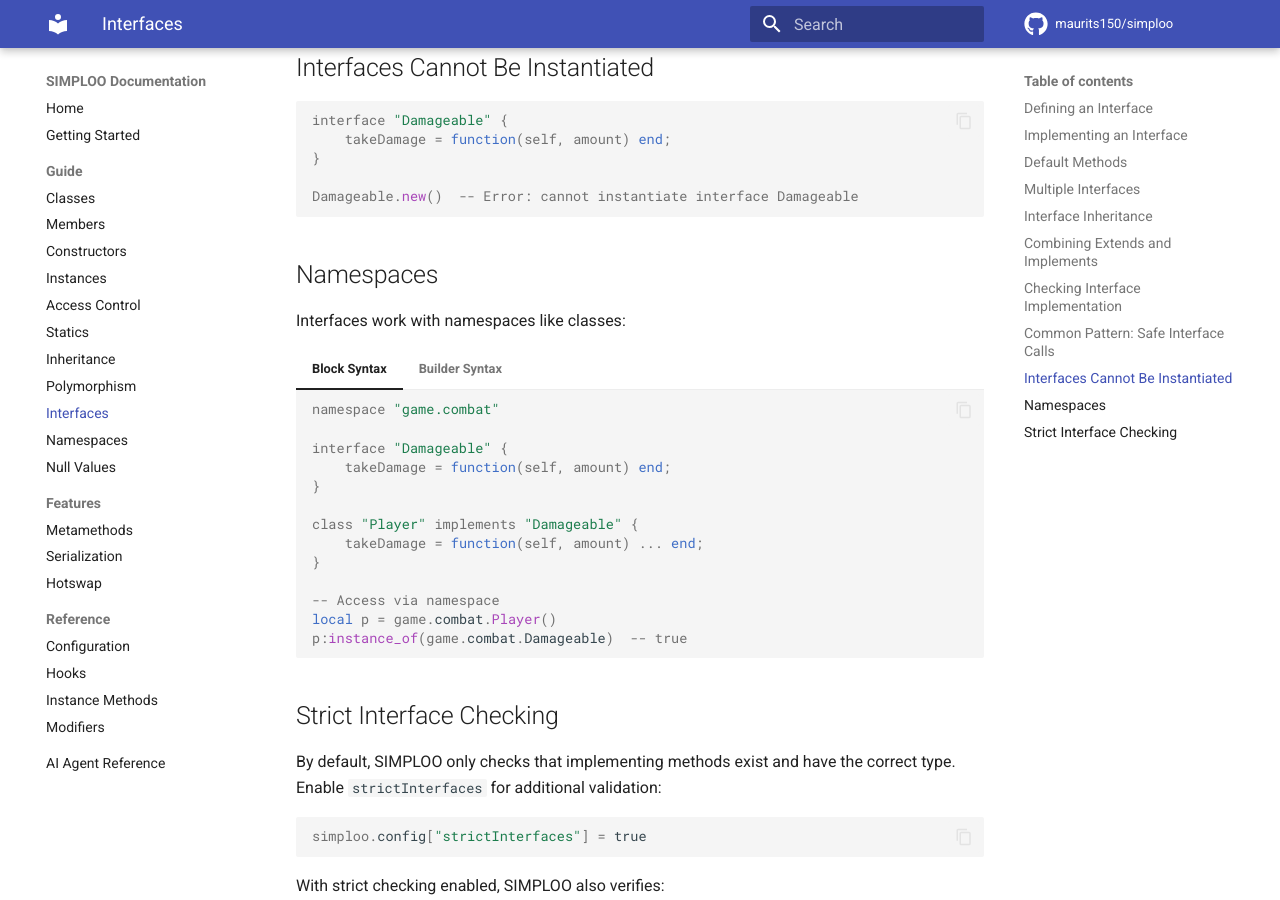
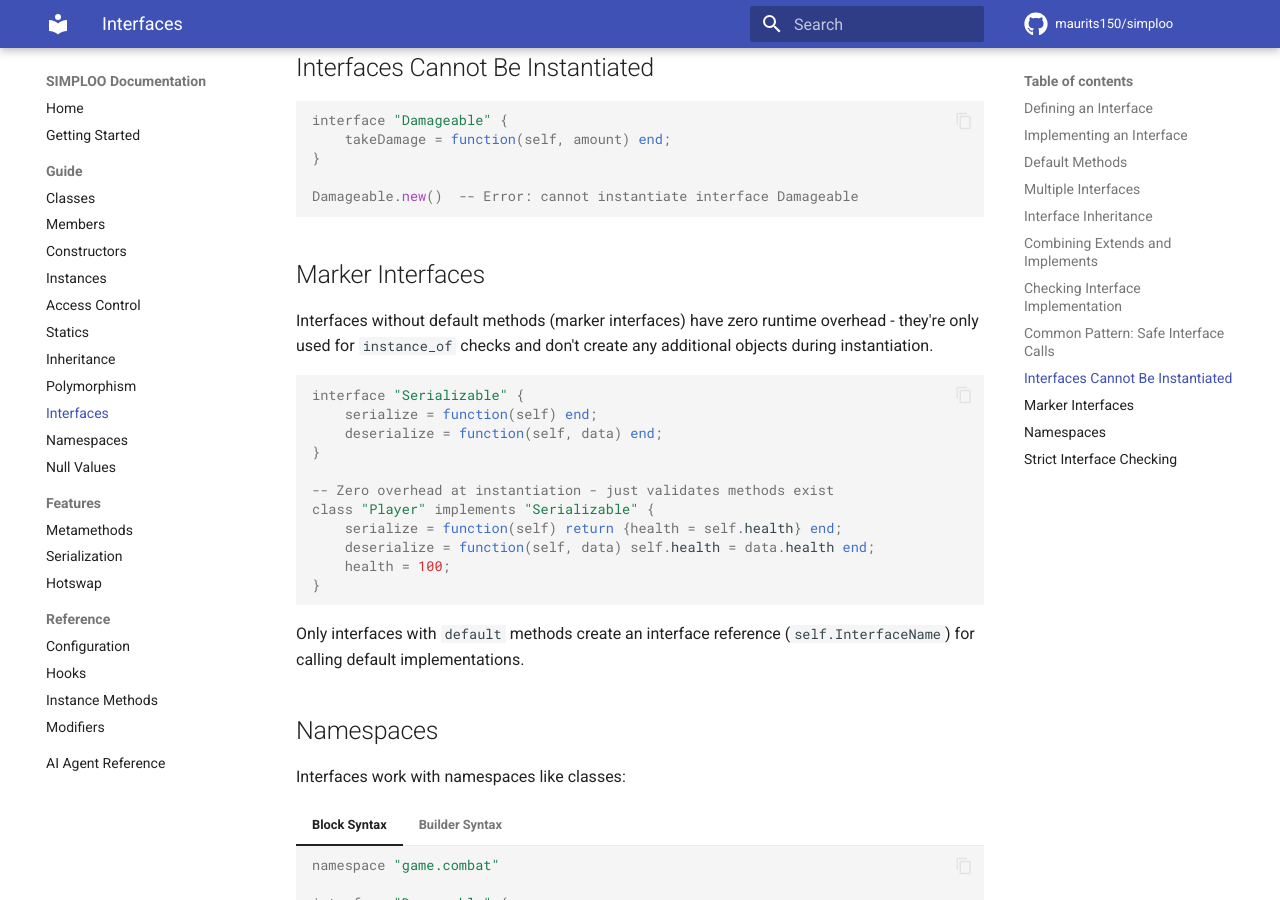
Before and after one commit to maurits150/simploo, an MkDocs documentation site: the page built from docs/guide/interfaces.md, in a window 1280 px wide and 900 px high, scrolled down 5473 px. Built offline with MkDocs 1.6.1 and Material for MkDocs 9.7.7, drawn with Linux system fonts in a browser that asks for light colours; comment, search, counter and statistics services are not loaded.

Commit message:
Optimize instance_of and fix interface inheritance through classes
- Change _implements from array to set for O(1) lookup
- Inherit parent's interfaces so D:instance_of(IFoo) works when D extends A and A implements IFoo
- Keep local util for __index/__newindex (fast), only bind() uses simploo.util (for hot-reload)
- Add marker interfaces docs explaining zero overhead
- Add test for deep interface inheritance through class chain

````diff
--- a/docs/guide/interfaces.md
+++ b/docs/guide/interfaces.md
@@ -365,6 +365,26 @@ interface "Damageable" {
 Damageable.new()  -- Error: cannot instantiate interface Damageable
 ```
 
+## Marker Interfaces
+
+Interfaces without default methods (marker interfaces) have zero runtime overhead - they're only used for `instance_of` checks and don't create any additional objects during instantiation.
+
+```lua
+interface "Serializable" {
+    serialize = function(self) end;
+    deserialize = function(self, data) end;
+}
+
+-- Zero overhead at instantiation - just validates methods exist
+class "Player" implements "Serializable" {
+    serialize = function(self) return {health = self.health} end;
+    deserialize = function(self, data) self.health = data.health end;
+    health = 100;
+}
+```
+
+Only interfaces with `default` methods create an interface reference (`self.InterfaceName`) for calling default implementations.
+
 ## Namespaces
 
 Interfaces work with namespaces like classes:
````
Also changed, not shown: 4 other files.
